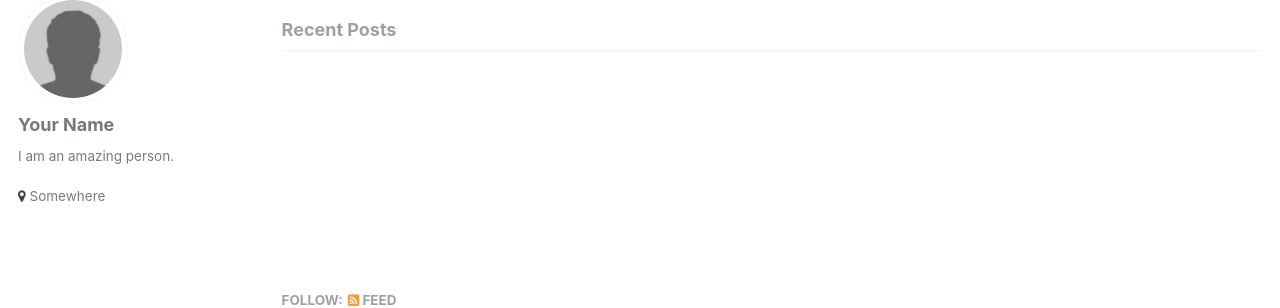
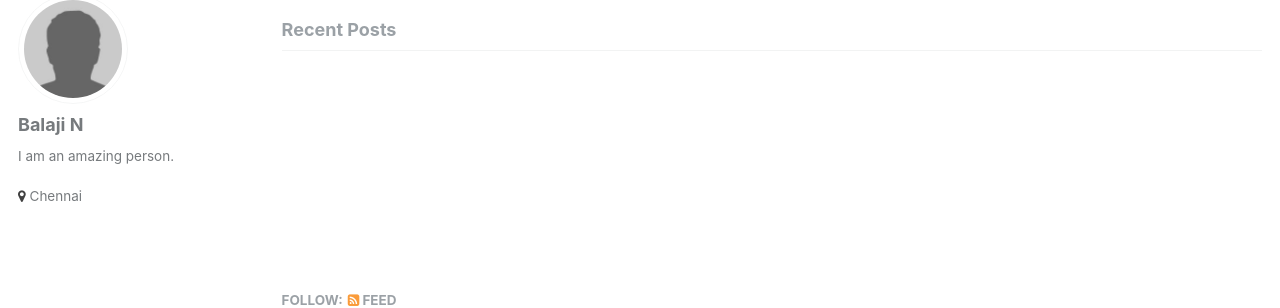
Before and after one commit to balajincse/balajincse.github.io, a Jekyll site: the page built from index.html, in a window 1280 px wide. Shown: the part 124-432 px from the top of the page. Built offline with Jekyll 4.4.1, drawn with Linux system fonts in a browser that asks for light colours; the list of posts is cut into pages by our own code.

Commit message:
commit .yml

```diff
--- a/_config.yml
+++ b/_config.yml
@@ -61,10 +61,10 @@ google_ad_slot           :
 
 # Site Author
 author:
-  name             : "Your Name"
+  name             : "Balaji N"
   avatar           : "bio-photo.jpg"
   bio              : "I am an amazing person."
-  location         : "Somewhere"
+  location         : "Chennai"
   email            :
   uri              :
   bitbucket        :
```
